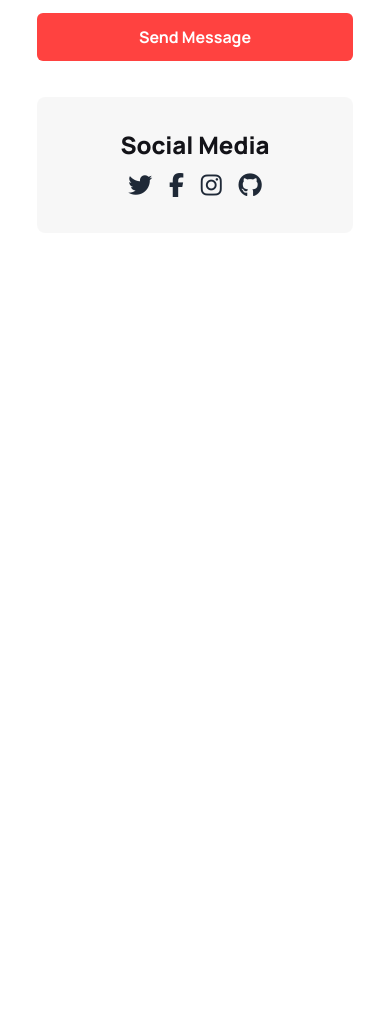
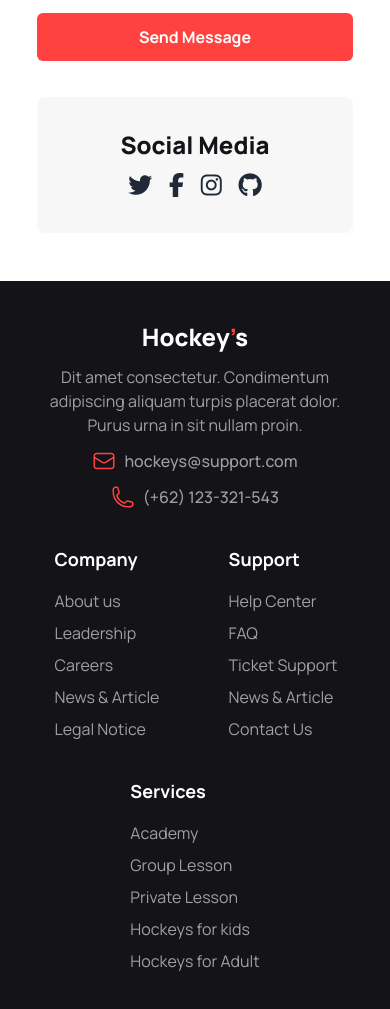
Before and after one commit to 44fahadhasan/a3-hockeys, a plain HTML site: page index.html in a window 390 px wide. Shown: the part 7279-8288 px from the top of the page. Before the commit the page ends 7512 px from the top, so only its background shows below. Drawn offline with nearby package versions, Linux system fonts and the light colour scheme.

Commit message:
added footer responsive for laptop & mobile device

```diff
--- a/index.html
+++ b/index.html
@@ -1739,4 +1739,98 @@
       </div>
     </section>
   </main>
+
+  <footer class="bg-primary-black mt-12 lg:mt-24">
+    <div class="container mx-auto w-[81%]">
+      <div
+        class="grid grid-cols-2 gap-9 lg:gap-0 lg:grid-cols-4 py-10 lg:py-24 text-base-content text-primary-gray"
+      >
+        <aside
+          class="space-y-3 text-center lg:text-left col-span-2 lg:col-auto"
+        >
+          <a href="#">
+            <h2 class="text-primary-white font-extrabold text-2xl lg:text-4xl">
+              Hockey<span class="text-primary-red">&rsquo;</span>s
+            </h2>
+          </a>
+          <p>
+            Dit amet consectetur. Condimentum adipiscing aliquam turpis placerat
+            dolor. Purus urna in sit nullam proin.
+          </p>
+          <div class="flex gap-2 justify-center lg:justify-start">
+            <svg
+              xmlns="http://www.w3.org/2000/svg"
+              width="24"
+              height="24"
+              viewBox="0 0 24 24"
+              fill="none"
+            >
+              <path
+                d="M21.75 6.75V17.25C21.75 17.8467 21.5129 18.419 21.091 18.841C20.669 19.2629 20.0967 19.5 19.5 19.5H4.5C3.90326 19.5 3.33097 19.2629 2.90901 18.841C2.48705 18.419 2.25 17.8467 2.25 17.25V6.75M21.75 6.75C21.75 6.15326 21.5129 5.58097 21.091 5.15901C20.669 4.73705 20.0967 4.5 19.5 4.5H4.5C3.90326 4.5 3.33097 4.73705 2.90901 5.15901C2.48705 5.58097 2.25 6.15326 2.25 6.75M21.75 6.75V6.993C21.75 7.37715 21.6517 7.75491 21.4644 8.0903C21.2771 8.42569 21.0071 8.70754 20.68 8.909L13.18 13.524C12.8252 13.7425 12.4167 13.8582 12 13.8582C11.5833 13.8582 11.1748 13.7425 10.82 13.524L3.32 8.91C2.99292 8.70854 2.72287 8.42669 2.53557 8.0913C2.34827 7.75591 2.24996 7.37815 2.25 6.994V6.75"
+                stroke="#FF4240"
+                stroke-width="1.5"
+                stroke-linecap="round"
+                stroke-linejoin="round"
+              />
+            </svg>
+            <h5 class="font-medium">hockeys@support.com</h5>
+          </div>
+          <div class="flex gap-2 justify-center lg:justify-start">
+            <svg
+              xmlns="http://www.w3.org/2000/svg"
+              width="24"
+              height="24"
+              viewBox="0 0 24 24"
+              fill="none"
+            >
+              <path
+                d="M2.25 6.75C2.25 15.034 8.966 21.75 17.25 21.75H19.5C20.0967 21.75 20.669 21.5129 21.091 21.091C21.5129 20.669 21.75 20.0967 21.75 19.5V18.128C21.75 17.612 21.399 17.162 20.898 17.037L16.475 15.931C16.035 15.821 15.573 15.986 15.302 16.348L14.332 17.641C14.05 18.017 13.563 18.183 13.122 18.021C11.4849 17.4191 9.99815 16.4686 8.76478 15.2352C7.53141 14.0018 6.58087 12.5151 5.979 10.878C5.817 10.437 5.983 9.95 6.359 9.668L7.652 8.698C8.015 8.427 8.179 7.964 8.069 7.525L6.963 3.102C6.90214 2.85869 6.76172 2.6427 6.56405 2.48834C6.36638 2.33397 6.1228 2.25008 5.872 2.25H4.5C3.90326 2.25 3.33097 2.48705 2.90901 2.90901C2.48705 3.33097 2.25 3.90326 2.25 4.5V6.75Z"
+                stroke="#FF4240"
+                stroke-width="1.5"
+                stroke-linecap="round"
+                stroke-linejoin="round"
+              />
+            </svg>
+            <h5 class="font-medium">(+62) 123-321-543</h5>
+          </div>
+        </aside>
+        <div class="mx-auto">
+          <nav class="space-y-4">
+            <h6 class="text-white font-bold text-lg">Company</h6>
+            <div class="flex flex-col gap-2">
+              <a class="link-hover cursor-pointer">About us</a>
+              <a class="link-hover cursor-pointer">Leadership</a>
+              <a class="link-hover cursor-pointer">Careers</a>
+              <a class="link-hover cursor-pointer">News & Article </a>
+              <a class="link-hover cursor-pointer">Legal Notice </a>
+            </div>
+          </nav>
+        </div>
+        <div class="mx-auto">
+          <nav class="space-y-4">
+            <h6 class="text-white font-bold text-lg">Support</h6>
+            <div class="flex flex-col gap-2">
+              <a class="link-hover cursor-pointer">Help Center</a>
+              <a class="link-hover cursor-pointer">FAQ</a>
+              <a class="link-hover cursor-pointer">Ticket Support</a>
+              <a class="link-hover cursor-pointer">News & Article</a>
+              <a class="link-hover cursor-pointer"> Contact Us</a>
+            </div>
+          </nav>
+        </div>
+        <div class="mx-auto col-span-2 lg:col-auto">
+          <nav class="space-y-4">
+            <h6 class="text-white font-bold text-lg">Services</h6>
+            <div class="flex flex-col gap-2">
+              <a class="link-hover cursor-pointer">Academy</a>
+              <a class="link-hover cursor-pointer">Group Lesson</a>
+              <a class="link-hover cursor-pointer">Private Lesson</a>
+              <a class="link-hover cursor-pointer">Hockeys for kids</a>
+              <a class="link-hover cursor-pointer">Hockeys for Adult</a>
+            </div>
+          </nav>
+        </div>
+      </div>
+    </div>
+  </footer>
 </body>
```
